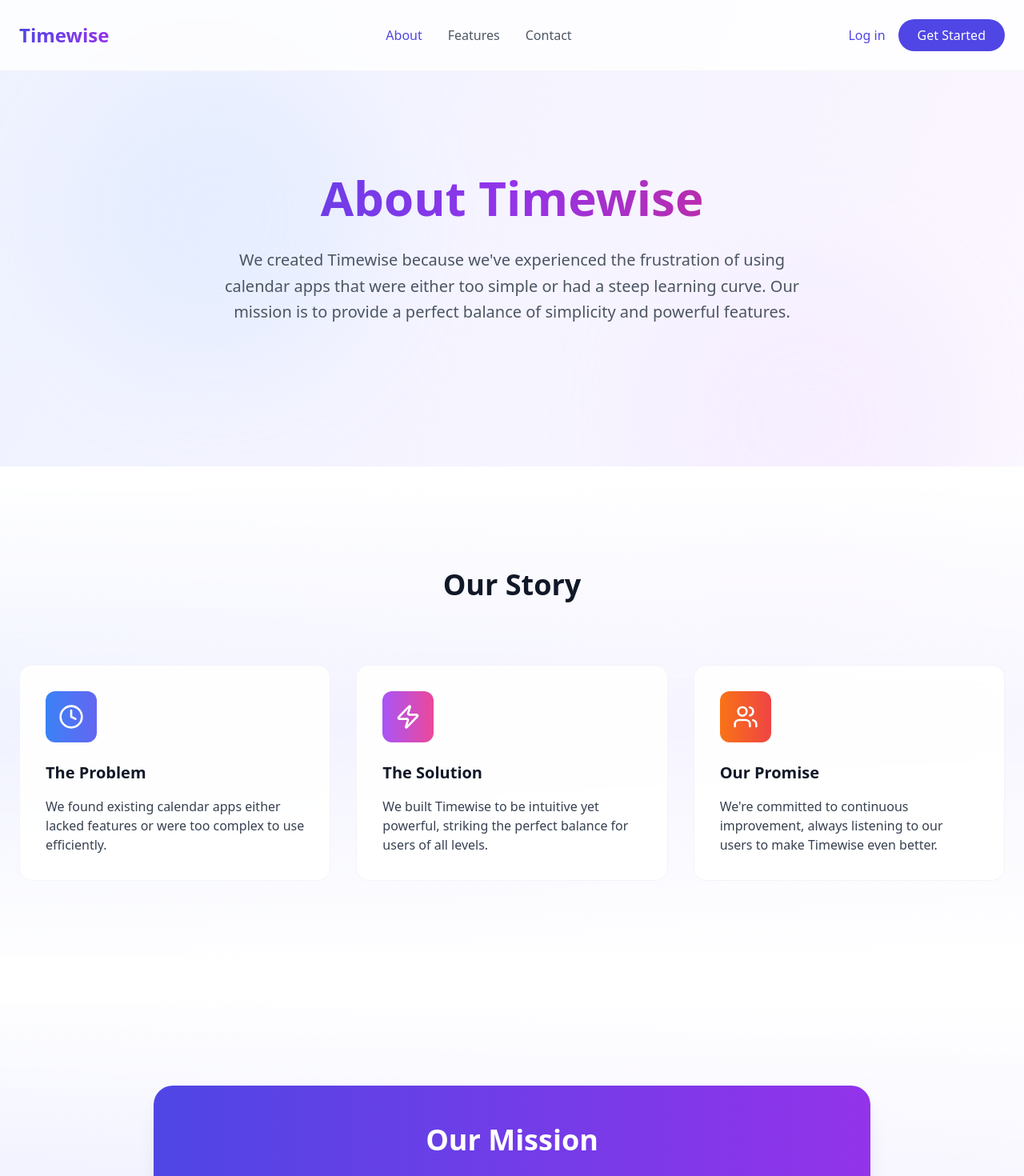
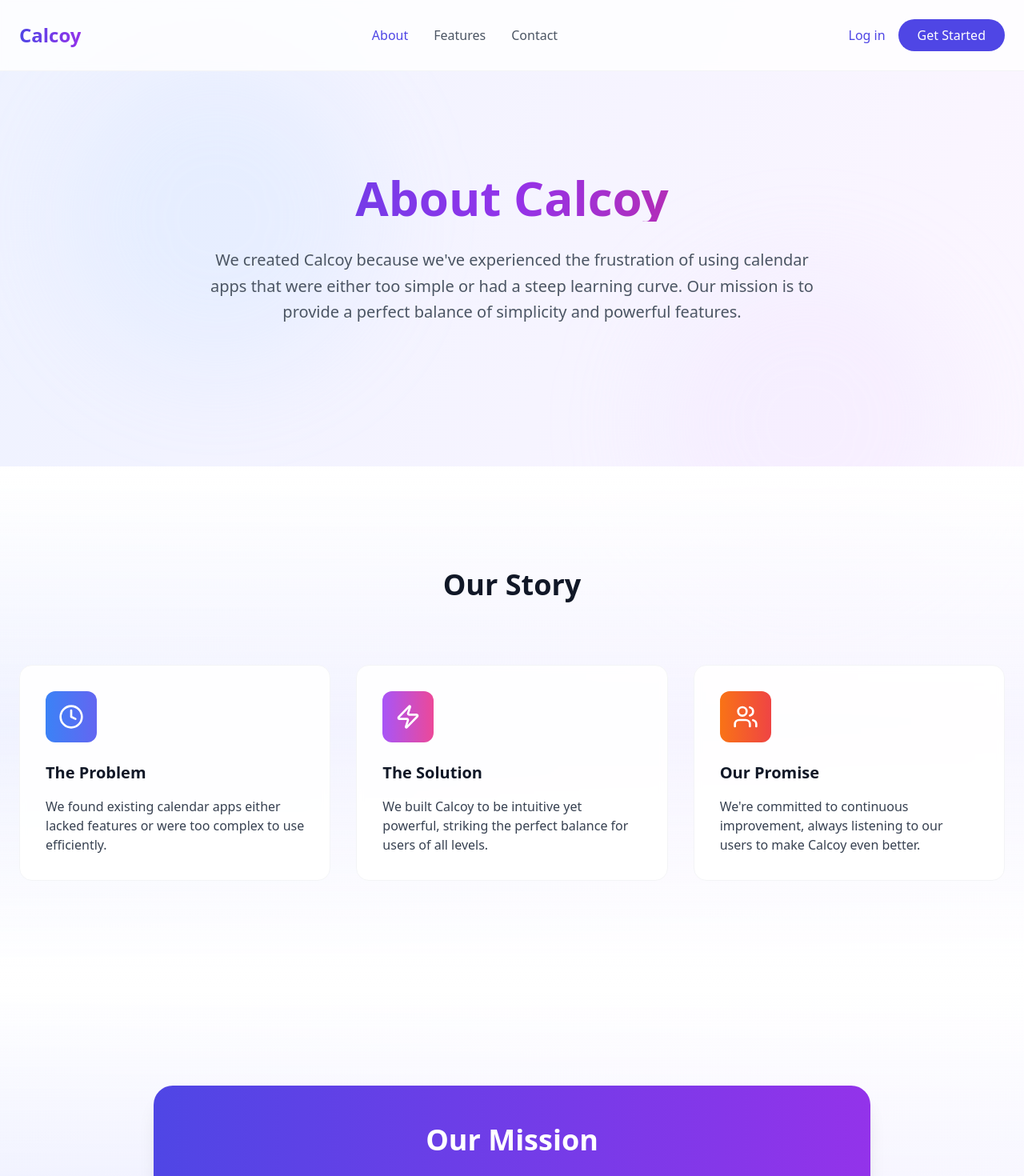
Before and after one commit to gsdyu/Calcoy, a Next.js app in the folder frontend/: page /about in a window 1280 px wide. Shown: the top 1470 px of the page at 80% size. Built offline with nearby package versions, Linux system fonts and the light colour scheme.

Commit message:
changed name
Calcoy

```diff
--- a/frontend/src/components/Info/AboutPage.js
+++ b/frontend/src/components/Info/AboutPage.js
@@ -49,7 +49,7 @@ const AboutPage = () => {
         <div className="container mx-auto px-6 py-6">
           <div className="flex justify-between items-center">
             <Link href="/" className="text-2xl font-bold bg-gradient-to-r from-indigo-600 to-purple-600 bg-clip-text text-transparent">
-              Timewise
+            Calcoy
             </Link>
 
             <div className="hidden md:flex items-center space-x-8">
@@ -85,13 +85,13 @@ const AboutPage = () => {
             variants={fadeIn}
             className="text-5xl md:text-6xl font-bold mb-8 bg-gradient-to-r from-indigo-600 via-purple-600 to-pink-600 bg-clip-text text-transparent"
           >
-            About Timewise
+            About Calcoy
           </motion.h1>
           <motion.p
             variants={fadeIn}
             className="text-xl text-gray-600 mb-12 max-w-3xl mx-auto leading-relaxed"
           >
-            We created Timewise because we've experienced the frustration of using calendar apps that were either too simple or had a steep learning curve. Our mission is to provide a perfect balance of simplicity and powerful features.
+            We created Calcoy because we've experienced the frustration of using calendar apps that were either too simple or had a steep learning curve. Our mission is to provide a perfect balance of simplicity and powerful features.
           </motion.p>
         </motion.div>
       </section>
@@ -137,13 +137,13 @@ const AboutPage = () => {
             <StoryCard
               icon={<Zap className="w-8 h-8" />}
               title="The Solution"
-              description="We built Timewise to be intuitive yet powerful, striking the perfect balance for users of all levels."
+              description="We built Calcoy to be intuitive yet powerful, striking the perfect balance for users of all levels."
               gradient="from-purple-500 to-pink-500"
             />
             <StoryCard
               icon={<Users className="w-8 h-8" />}
               title="Our Promise"
-              description="We're committed to continuous improvement, always listening to our users to make Timewise even better."
+              description="We're committed to continuous improvement, always listening to our users to make Calcoy even better."
               gradient="from-orange-500 to-red-500"
             />
           </motion.div>
--- a/frontend/src/components/Info/ContactPage.js
+++ b/frontend/src/components/Info/ContactPage.js
@@ -65,7 +65,7 @@ const ContactPage = () => {
         <div className="container mx-auto px-6 py-6">
           <div className="flex justify-between items-center">
             <Link href="/" className="text-2xl font-bold bg-gradient-to-r from-indigo-600 to-purple-600 bg-clip-text text-transparent">
-              Timewise
+            Calcoy
             </Link>
 
             <div className="hidden md:flex items-center space-x-8">
@@ -107,7 +107,7 @@ const ContactPage = () => {
             variants={fadeIn}
             className="text-xl text-gray-600 mb-12 max-w-3xl mx-auto leading-relaxed"
           >
-            We value your input! Whether you have questions, suggestions, or just want to share your Timewise experience, we're here to listen.
+            We value your input! Whether you have questions, suggestions, or just want to share your Calcoy experience, we're here to listen.
           </motion.p>
         </motion.div>
       </section>
--- a/frontend/src/components/Info/DocumentationPage.js
+++ b/frontend/src/components/Info/DocumentationPage.js
@@ -6,7 +6,7 @@ const DocumentationPage = () => {
     <div className="min-h-screen bg-gradient-to-br from-indigo-50 to-white">
       {/* Navigation */}
       <nav className="container mx-auto px-6 py-4 flex justify-between items-center">
-        <Link href="/" className="text-2xl font-bold text-indigo-600">Timewise</Link>
+        <Link href="/" className="text-2xl font-bold text-indigo-600">Calcoy</Link>
         <div className="space-x-4">
           <Link href="/about" className="text-gray-600 hover:text-indigo-600">About</Link>
           <Link href="/features" className="text-gray-600 hover:text-indigo-600">Features</Link>
@@ -21,7 +21,7 @@ const DocumentationPage = () => {
 
       {/* Hero Section */}
       <section className="container mx-auto px-6 py-20">
-        <h1 className="text-5xl font-bold mb-8 text-center">Timewise Documentation</h1>
+        <h1 className="text-5xl font-bold mb-8 text-center">Calcoy Documentation</h1>
         <p className="text-xl text-gray-600 mb-12 text-center max-w-3xl mx-auto">
           A comprehensive record of our development process and feature implementations.
         </p>
--- a/frontend/src/components/Info/FeaturesPage.js
+++ b/frontend/src/components/Info/FeaturesPage.js
@@ -49,7 +49,7 @@ const FeaturesPage = () => {
         <div className="container mx-auto px-6 py-6">
           <div className="flex justify-between items-center">
             <Link href="/" className="text-2xl font-bold bg-gradient-to-r from-indigo-600 to-purple-600 bg-clip-text text-transparent">
-              Timewise
+            Calcoy
             </Link>
 
             <div className="hidden md:flex items-center space-x-8">
@@ -93,7 +93,7 @@ const FeaturesPage = () => {
             variants={fadeIn}
             className="text-xl text-gray-600 mb-12 max-w-3xl mx-auto leading-relaxed"
           >
-            Discover the powerful features that make Timewise the perfect balance of simplicity and functionality for all your scheduling needs.
+            Discover the powerful features that make Calcoy the perfect balance of simplicity and functionality for all your scheduling needs.
           </motion.p>
         </motion.div>
       </section>
@@ -164,7 +164,7 @@ const FeaturesPage = () => {
             transition={{ duration: 1 }}
             className="max-w-4xl mx-auto bg-gradient-to-r from-indigo-600 to-purple-600 rounded-3xl p-12 text-center shadow-xl"
           >
-            <h2 className="text-4xl font-bold text-white mb-6">Ready to Experience Timewise?</h2>
+            <h2 className="text-4xl font-bold text-white mb-6">Ready to Experience Calcoy?</h2>
             <p className="text-white/90 text-xl mb-8">
               Join thousands of users who have transformed their scheduling experience.
             </p>
--- a/frontend/src/components/Info/LandingPage.js
+++ b/frontend/src/components/Info/LandingPage.js
@@ -56,7 +56,7 @@ const LandingPage = () => {
         <div className="container mx-auto px-6 py-6">
           <div className="flex justify-between items-center">
             <Link href="/" className="text-2xl font-bold bg-gradient-to-r from-indigo-600 to-purple-600 bg-clip-text text-transparent">
-              Timewise
+            Calcoy
             </Link>
 
             <div className="hidden md:flex items-center space-x-8">
@@ -170,7 +170,7 @@ const LandingPage = () => {
               variants={fadeIn}
               className="text-4xl font-bold mb-6"
             >
-              Why Teams Choose Timewise
+              Why Teams Choose Calcoy
             </motion.h2>
             <motion.p
               variants={fadeIn}
@@ -228,7 +228,7 @@ const LandingPage = () => {
           >
             <h2 className="text-4xl font-bold text-white mb-6">Ready to Transform Your Time?</h2>
             <p className="text-white/90 text-xl mb-8">
-              Join thousands of professionals already mastering their schedule with Timewise.
+              Join thousands of professionals already mastering their schedule with Calcoy.
             </p>
             <Link
               href="/auth/signup"
```
